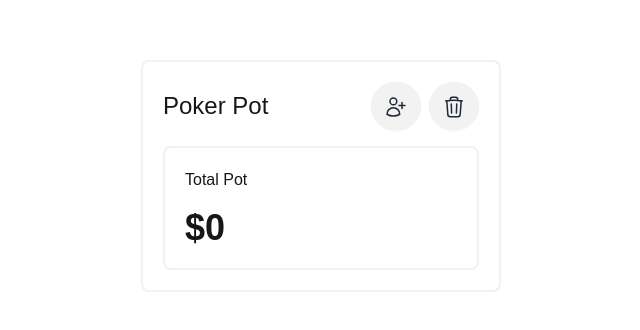
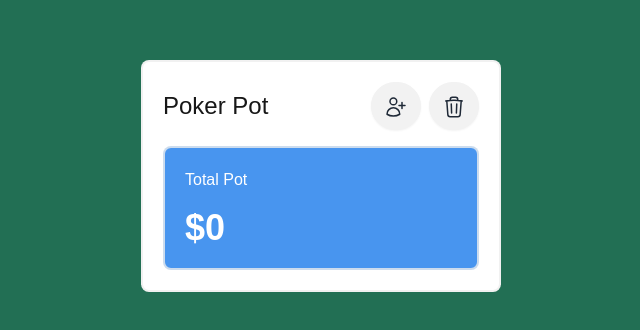
Before and after one commit to 54JIN/pokerpot, a Next.js app: page / in a window 1280 px wide. Shown: the part 224-554 px from the top of the page, without its empty margins (319-959 px from the left). Built offline with nearby package versions, Linux system fonts and the light colour scheme.

Commit message:
Changed Color Scheme

```diff
--- a/app/Components/PlayerDisplayCard.tsx
+++ b/app/Components/PlayerDisplayCard.tsx
@@ -10,11 +10,11 @@ export default function PlayerDisplayCard({
   handleClickEditUserPopUpOpen
 }: PlayerDisplayCardProps) {
   return (
-    <div className="flex flex-col bg-[#ffffff] p-5 gap-4 border-[2px] border-[rgba(238,238,238,0.8)] rounded-lg gap-2">
+    <div className="flex flex-col bg-[#da2c38] p-5 gap-4 border-[2px] border-[rgba(238,238,238,0.8)] rounded-lg gap-2">
       <div className="flex justify-between items-center">
         <div className="flex flex-col">
-          <p>{name}</p>
-          <p className="text-[rgb(140,140,140)]">total buy in</p>
+          <p className="text-[#ffffff] font-bold">{name}</p>
+          <p className="text-[#dee2e6]">total buy in</p>
         </div>
         <button className="btn btn-ghost p-3 rounded-full" onClick={() => handleClickEditUserPopUpOpen({player: name, buyIn: value})}>
           <svg
@@ -23,7 +23,7 @@ export default function PlayerDisplayCard({
             fill="none"
             viewBox="0 0 24 24"
             strokeWidth="1.5"
-            stroke="currentColor"
+            stroke="#ffffff"
           >
             <path
               strokeLinecap="round"
@@ -33,7 +33,7 @@ export default function PlayerDisplayCard({
           </svg>
         </button>
       </div>
-      <h3 className="text-2xl font-bold">${value}</h3>
+      <h3 className="text-2xl text-[#ffffff] font-bold">${value}</h3>
     </div>
   );
 }
--- a/app/Components/TotalPotDisplayCard.tsx
+++ b/app/Components/TotalPotDisplayCard.tsx
@@ -6,9 +6,9 @@ export default function TotalPotDisplayCard({
   value,
 }: TotalPotDisplayCardProps) {
   return (
-    <div className="flex flex-col bg-[#ffffff] p-5 gap-4 border-[2px] border-[rgba(238,238,238,0.8)] rounded-lg gap-2">
-      <p>Total Pot</p>
-      <h3 className="text-4xl font-bold">${value}</h3>
+    <div className="flex flex-col bg-[#4895ef] p-5 gap-4 border-[2px] border-[rgba(238,238,238,0.8)] rounded-lg gap-2">
+      <p className="text-[#ffffff]">Total Pot</p>
+      <h3 className="text-4xl text-[#ffffff] font-bold">${value}</h3>
     </div>
   );
 }
--- a/app/globals.css
+++ b/app/globals.css
@@ -3,13 +3,13 @@
 @tailwind utilities;
 
 :root {
-  --background: #ffffff;
+  --background: #226f54;
   --foreground: #171717;
 }
 
 @media (prefers-color-scheme: dark) {
   :root {
-    --background: #ffffff;
+    --background: #226f54;
     --foreground: #171717;
   }
 }
```
